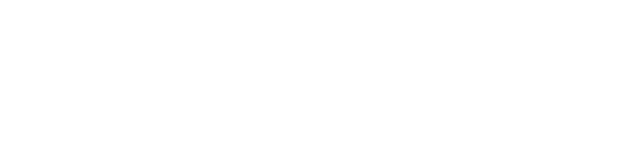
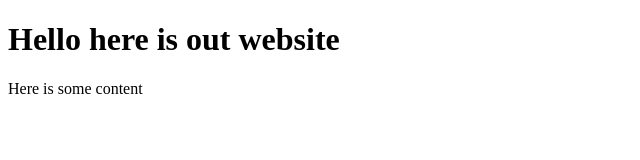
Before and after one commit to quinmro88/TestPos, a plain HTML site: page index.html in a window 1280 px wide. Shown: the whole page, without its empty margins (0-640 px from the left). Drawn offline with Linux system fonts and the light colour scheme.

Commit message:
Added content to index.html

```diff
--- a/index.html
+++ b/index.html
@@ -6,5 +6,8 @@
         <meta name="viewport" content="width=device-width, initial-scale=1.0"/>
         <title>Document</title>
     </head>
-    <body></body>
+    <body>
+        <h1>Hello here is out website</h1>
+        <p>Here is some content</p>
+    </body>
 </html>
```
